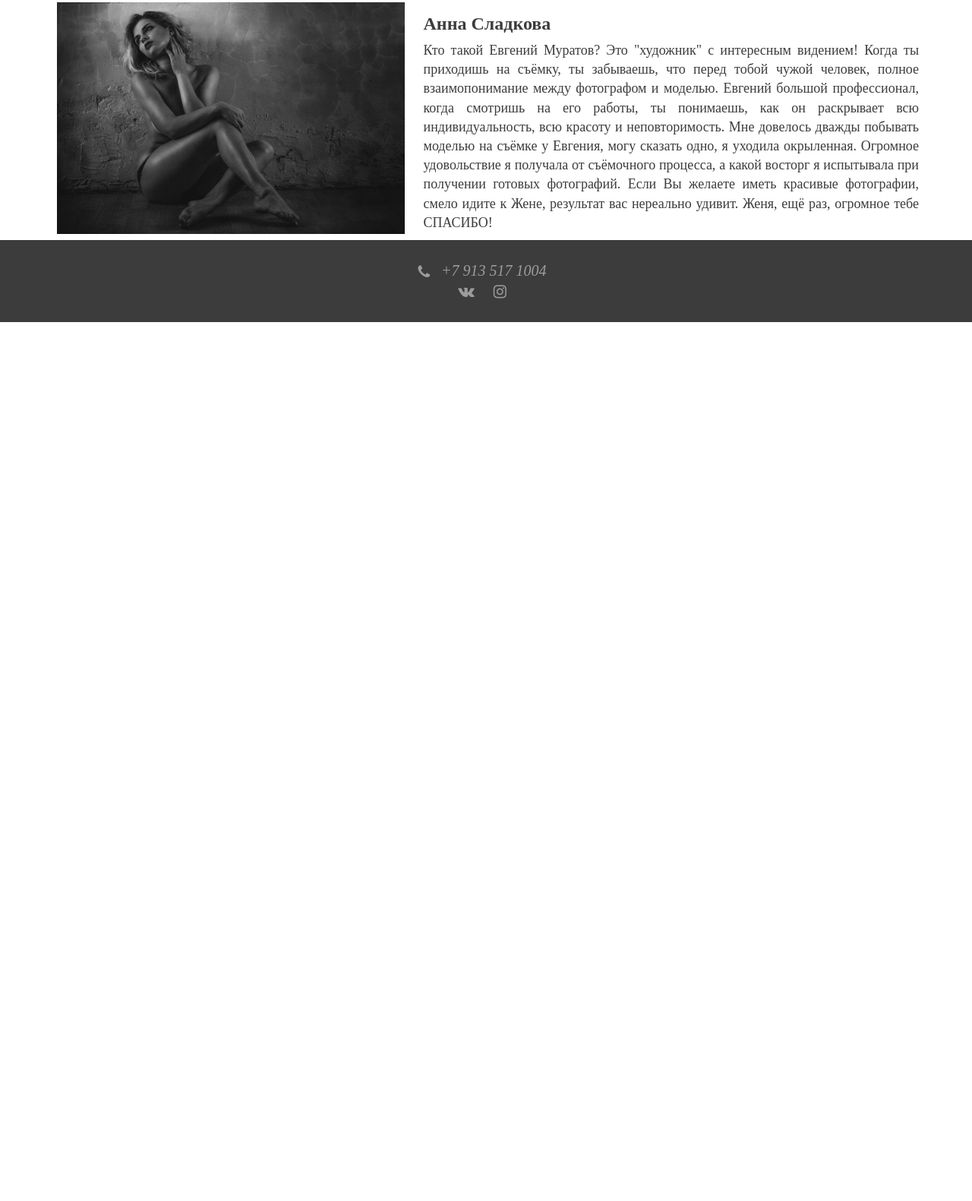
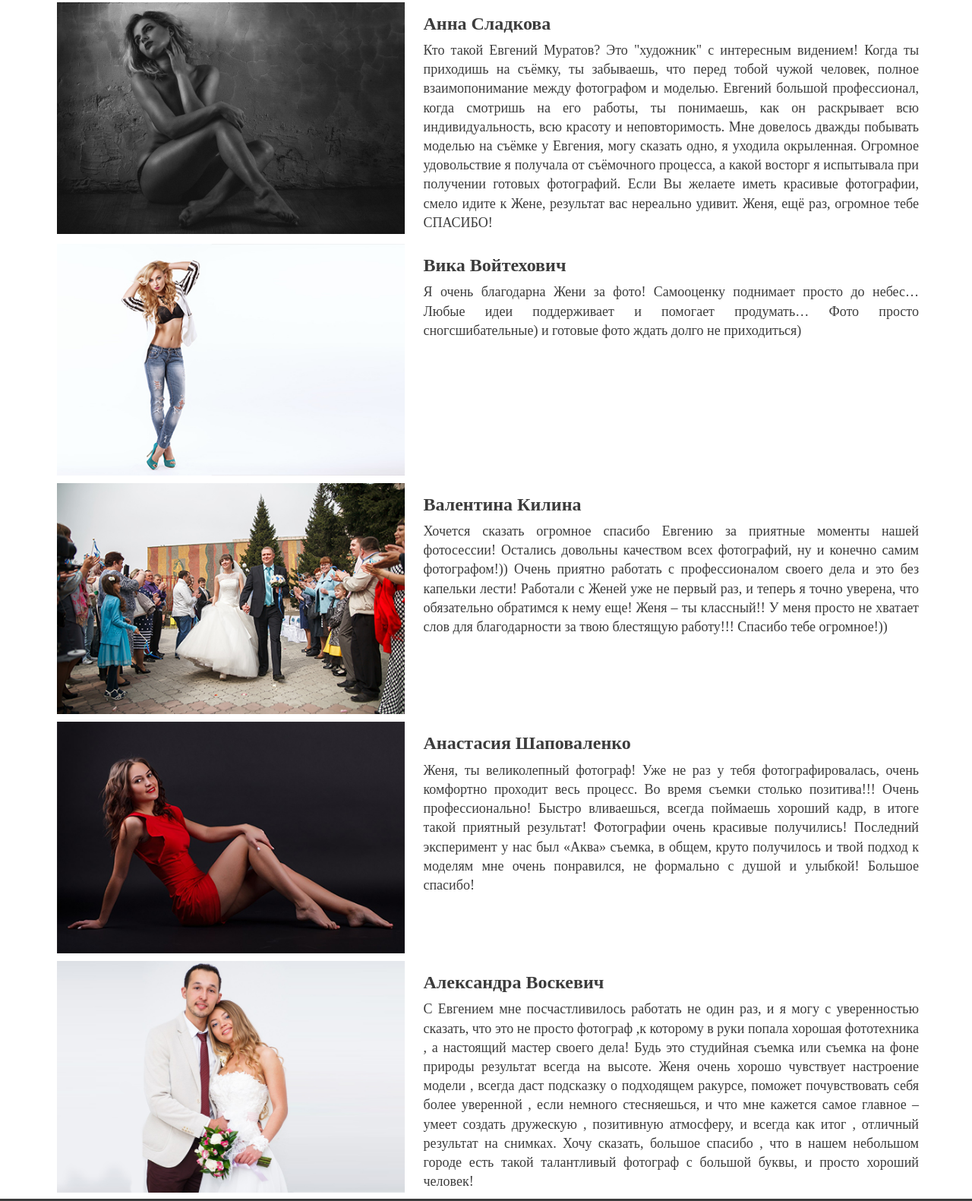
Before and after one commit to emuratov/emuratov.bs, a plain HTML site: page index.html in a window 1280 px wide. Shown: the part 6045-7626 px from the top of the page at 76% size. Before the commit the page ends 6469 px from the top, so only its background shows below. Drawn offline with nearby package versions, Linux system fonts and the light colour scheme; a web font is replaced by a local one.

Commit message:
add feedback

```diff
--- a/index.html
+++ b/index.html
@@ -397,6 +397,46 @@
 
 	</div>
 
+	<div class = "row">
+		<div class="col-lg-5">
+				<img src="img/feedback/5.jpg" alt="...">
+		</div>
+		<div class="col-lg-7">
+				<h3>Вика Войтехович</h3>
+				<h5 class="text-justify">Я очень благодарна Жени за фото! Самооценку поднимает просто до небес… Любые идеи поддерживает и помогает продумать… Фото просто сногсшибательные) и готовые фото ждать долго не приходиться)</h5>
+		</div>
+
+	</div>
+
+	<div class = "row">
+		<div class="col-lg-5">
+				<img src="img/feedback/6.jpg" alt="...">
+		</div>
+		<div class="col-lg-7">
+				<h3>Валентина Килина</h3>
+				<h5 class="text-justify">Хочется сказать огромное спасибо Евгению за приятные моменты нашей фотосессии! Остались довольны качеством всех фотографий, ну и конечно самим фотографом!)) Очень приятно работать с профессионалом своего дела и это без капельки лести! Работали с Женей уже не первый раз, и теперь я точно уверена, что обязательно обратимся к нему еще! Женя – ты классный!! У меня просто не хватает слов для благодарности за твою блестящую работу!!! Спасибо тебе огромное!))</h5>
+		</div>
+	</div>
+
+		<div class = "row">
+		<div class="col-lg-5">
+				<img src="img/feedback/7.jpg" alt="...">
+		</div>
+		<div class="col-lg-7">
+				<h3>Анастасия Шаповаленко</h3>
+				<h5 class="text-justify">Женя, ты великолепный фотограф! Уже не раз у тебя фотографировалась, очень комфортно проходит весь процесс. Во время съемки столько позитива!!! Очень профессионально! Быстро вливаешься, всегда поймаешь хороший кадр, в итоге такой приятный результат! Фотографии очень красивые получились! Последний эксперимент у нас был «Аква» съемка, в общем, круто получилось и твой подход к моделям мне очень понравился, не формально с душой и улыбкой! Большое спасибо!</h5>
+		</div>
+				</div>
+
+	<div class = "row">
+		<div class="col-lg-5">
+				<img src="img/feedback/8.jpg" alt="...">
+		</div>
+		<div class="col-lg-7">
+				<h3>Александра Воскевич</h3>
+				<h5 class="text-justify">С Евгением мне посчастливилось работать не один раз, и я могу с уверенностью сказать, что это не просто фотограф ,к которому в руки попала хорошая фототехника , а настоящий мастер своего дела! Будь это студийная съемка или съемка на фоне природы результат всегда на высоте. Женя очень хорошо чувствует настроение модели , всегда даст подсказку о подходящем ракурсе, поможет почувствовать себя более уверенной , если немного стесняешься, и что мне кажется самое главное – умеет создать дружескую , позитивную атмосферу, и всегда как итог , отличный результат на снимках. Хочу сказать, большое спасибо , что в нашем небольшом городе есть такой талантливый фотограф с большой буквы, и просто хороший человек!</h5>
+		</div>
+	</div>
 </div>
 
 
```
Also changed, not shown: img/feedback/5.jpg (added), img/feedback/6.jpg (added), img/feedback/7.jpg (added), img/feedback/8.jpg (added).
